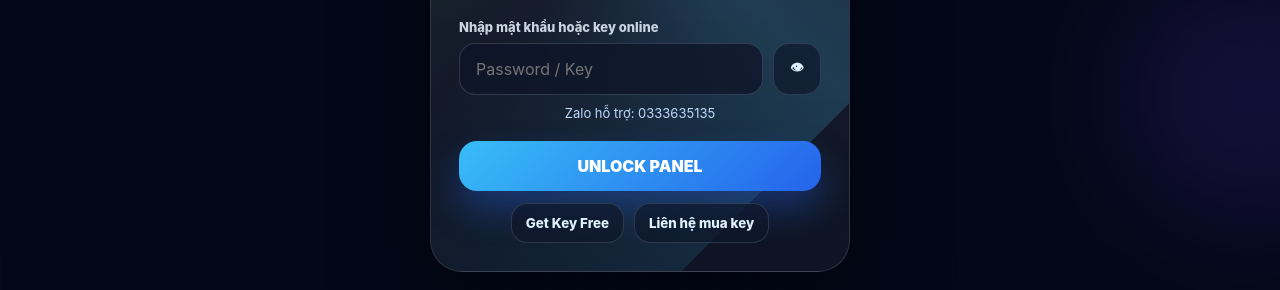
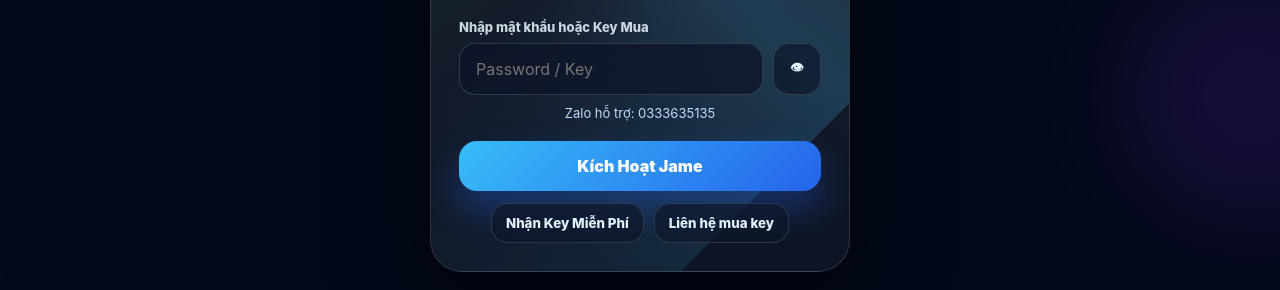
Before and after one commit to nguyennhatminh241224-sys/Headlock-Jame, a website: page index.html in a window 1280 px wide. Shown: the part 510-800 px from the top of the page. Drawn offline with Linux system fonts and the light colour scheme.

Commit message:
Update index.html

```diff
--- a/index.html
+++ b/index.html
@@ -22,18 +22,18 @@
       <p class="byline">BY JAME FF</p>
 
       <form id="passwordForm" class="login-form">
-        <label for="passwordInput">Nhập mật khẩu hoặc key online</label>
+        <label for="passwordInput">Nhập mật khẩu hoặc Key Mua</label>
         <div class="input-row">
           <input id="passwordInput" type="password" placeholder="Password / Key" autocomplete="off" required />
           <button id="togglePassword" type="button">👁</button>
         </div>
 
         <div id="passwordError" class="message">Zalo hỗ trợ: 0333635135</div>
-        <button class="primary-btn" type="submit">UNLOCK PANEL</button>
+        <button class="primary-btn" type="submit">Kích Hoạt Jame</button>
       </form>
 
       <div class="gate-actions">
-        <button id="getKeyBtn" type="button">Get Key Free</button>
+        <button id="getKeyBtn" type="button">Nhận Key Miễn Phí</button>
         <button id="contactBtn" type="button">Liên hệ mua key</button>
         <button id="logoutBtn" class="hidden" type="button">Đăng xuất</button>
       </div>
@@ -90,7 +90,7 @@
       <button class="feature-card" data-action="aimbody" type="button">
         <span>🎯</span>
         <strong>AIMBODY</strong>
-        <em>Jame FF mode</em>
+        <em>Tính Năng AIM</em>
       </button>
 
       <button class="feature-card" data-action="crosshair" type="button">
```
